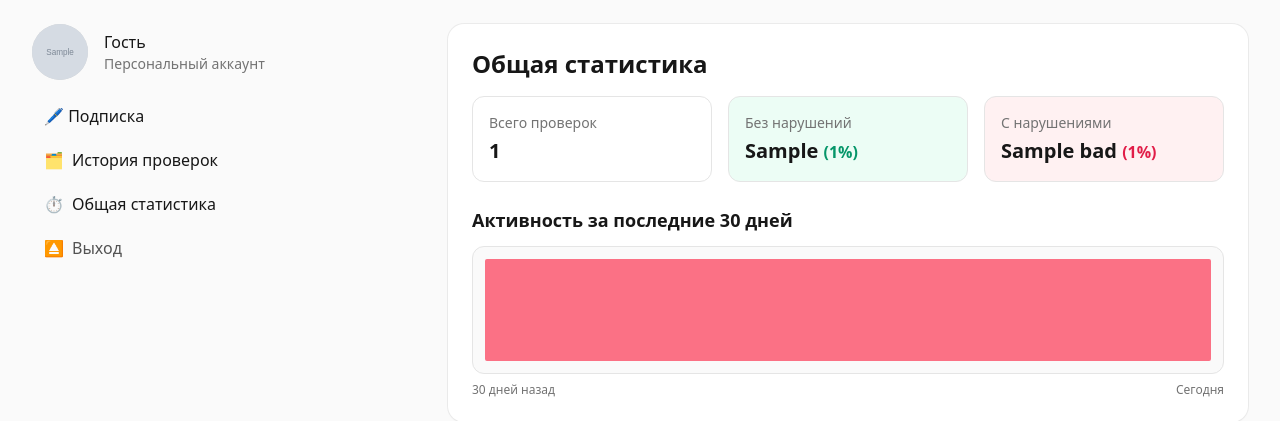
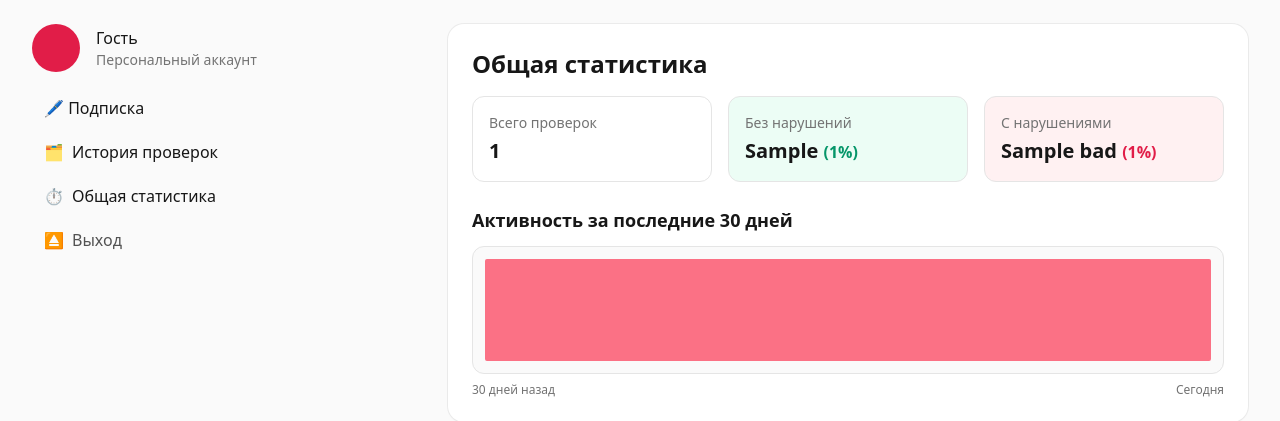
Before and after one commit to YrWaifu/Consultant, a FastAPI app: template backend/app/templates/pages/account_stats_v2.html in a window 1280 px wide. Shown: the part 118-539 px from the top of the page. Run offline with FastAPI, Linux system fonts and the light colour scheme; the template is opened without the code that fills it: most values are stand-ins (such as "Sample title", 1, 10 or a date in 2020); grey boxes marked "Sample" are stand-in pictures; style sheets or scripts are compiled from the project's sources; parts of the project's set-up code (start-up, migrations or seed data) failed here and were passed over; some libraries are stand-ins or nearby versions.

Commit message:
changed avatar on account tab

```diff
--- a/backend/app/templates/components/account_tabs.html
+++ b/backend/app/templates/components/account_tabs.html
@@ -1,11 +1,10 @@
 {# expects: tab ('profile'|'subscription'|'history'|'stats'), account dict #}
 <aside class="flex flex-col h-full min-h-[60vh] space-y-4">
     <div class="flex items-center gap-4">
-        <div class="w-14 h-14 rounded-full bg-neutral-300 overflow-hidden">
-            {% if account['avatar_url'] %}
-            <img src="{{ account['avatar_url'] }}" alt="avatar" class="w-full h-full object-cover" />
-            {% endif %}
-        </div>
+            <span class="inline-flex items-center justify-center w-12 h-12 rounded-full bg-rose-600 text-white text-sm font-medium">
+                                {{ current_user.email[0].upper() }}
+                            </span>
+
         <div>
             <div class="font-medium">{{ account['email'] if account['role']=='user' else 'Гость' }}</div>
             <div class="text-sm text-neutral-500">Персональный аккаунт</div>
```
